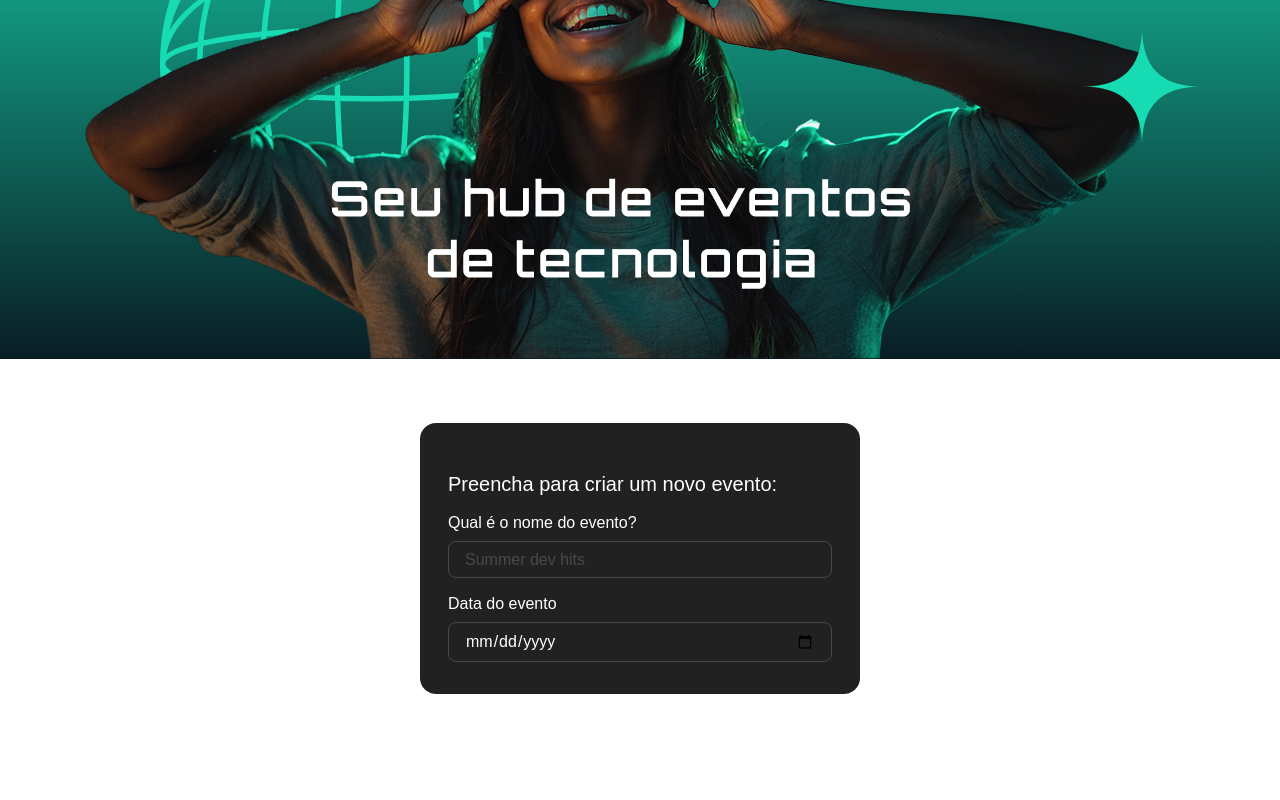
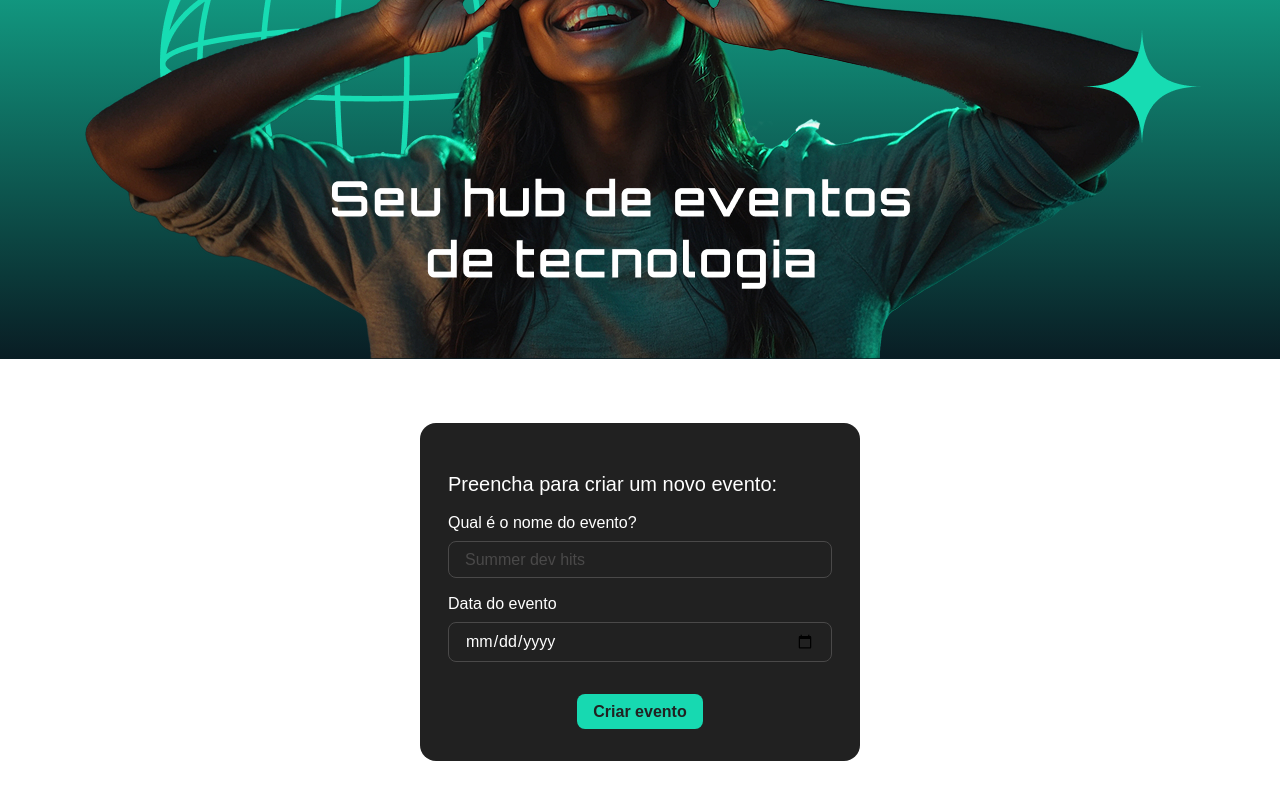
Before and after one commit to Saulorangel87/TechBoard, a React (Vite) app: page / in a window 1280 px wide. Shown: the part 324-1124 px from the top of the page. Before the commit the page ends 1082 px from the top, so only its background shows below. Built offline with nearby package versions, Linux system fonts and the light colour scheme.

Commit message:
adicionando botao

```diff
--- /dev/null
+++ b/src/components/campoentrada/Botao/botao.css
@@ -0,0 +1,15 @@
+.botao {
+    font-weight: 600;
+    font-size: 16px;
+    line-height: 120%;
+    color: #212121;
+    padding: 8px 16px;
+    background-color: #17D9B1;
+    border-radius: 8px;
+    border: none;
+}
+
+.botao:hover {
+    opacity: 0.8;
+    cursor: pointer;
+}
--- /dev/null
+++ b/src/components/campoentrada/Botao/index.jsx
@@ -0,0 +1,5 @@
+import "./botao.css";
+
+export function Botao({ children }) {
+  return <button className="botao">{children}</button>;
+}
--- a/src/components/formularioevento/formulario-evento.css
+++ b/src/components/formularioevento/formulario-evento.css
@@ -11,3 +11,8 @@
   flex-direction: column;
   gap: 16px;
 }
+
+.acoes {
+  margin-top: 32px;
+  text-align: center;
+}
--- a/src/components/formularioevento/index.jsx
+++ b/src/components/formularioevento/index.jsx
@@ -3,6 +3,7 @@ import { CampoDeEntrada } from "../campoentrada";
 import { CampoDeFormulario } from "../campoformulario";
 import { Label } from "../label";
 import { TituloFormulario } from "../tituloformulario";
+import { Botao } from "../campoentrada/Botao";
 
 export function FormularioDeEventos() {
   return (
@@ -23,6 +24,9 @@ export function FormularioDeEventos() {
           <CampoDeEntrada type="date" id="dataevento" name="nomeEvento" />
         </CampoDeFormulario>
       </div>
+      <div className="acoes">
+        <Botao>Criar evento</Botao>
+      </div>
     </form>
   );
 }
```
